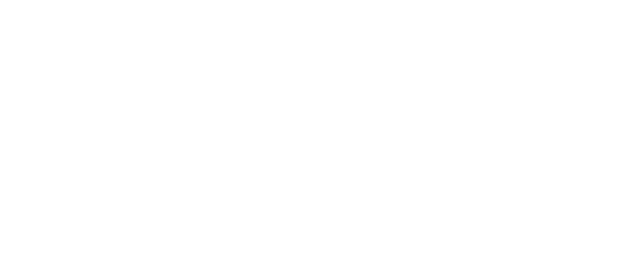
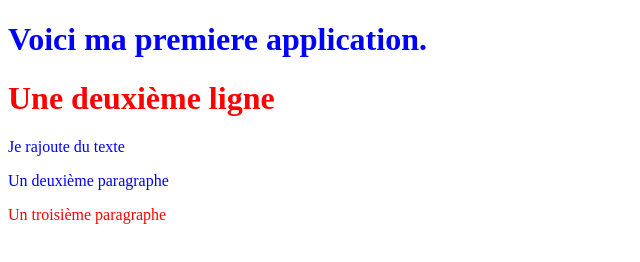
Before and after one commit to EmmanuelBlanchard/Les-fondamentaux-du-JavaScript-et-de-Node.JS-sans-framework, a plain HTML site: page Tuto/Exo4/index.html in a window 1280 px wide. Shown: the whole page, without its empty margins (0-640 px from the left). Drawn offline with Linux system fonts and the light colour scheme.

Commit message:
4-JavaScript+HTML+CSS:unProgrammeWebCompletSansServeurPourManipulerLeDOM-2-LesbasesDuHTMLEtDuCSS

```diff
--- a/Tuto/Exo4/index.html
+++ b/Tuto/Exo4/index.html
@@ -1,5 +1,5 @@
 <!DOCTYPE html>
-<html lang="en">
+<html lang="fr">
 <head>
     <meta charset="UTF-8">
     <meta http-equiv="X-UA-Compatible" content="IE=edge">
@@ -9,6 +9,16 @@
     <script src="app.js"></script>
 </head>
 <body>
-
+    <h1 class="couleurBleu">Voici ma premiere application.</h1>
+    <h1 class="couleurRouge">Une deuxième ligne</h1>
+    <p class="couleurBleu">
+        Je rajoute du texte
+    </p>
+    <p class="couleurBleu">
+        Un deuxième paragraphe
+    </p>
+    <p class="couleurRouge">
+        Un troisième paragraphe
+    </p>
 </body>
 </html>
--- a/Tuto/Exo4/monCss.css
+++ b/Tuto/Exo4/monCss.css
@@ -0,0 +1,6 @@
+.couleurBleu {
+    color: blue;
+}
+.couleurRouge {
+    color: red;
+}
```
